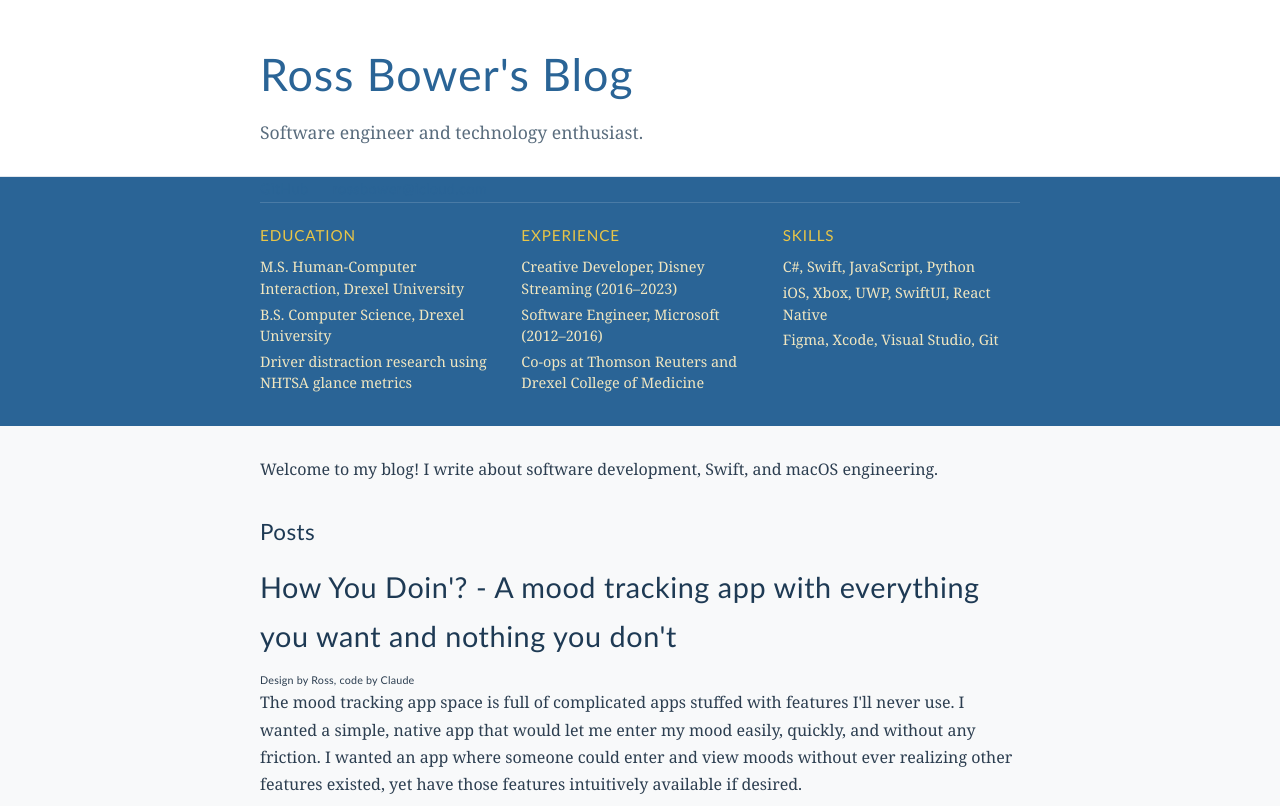
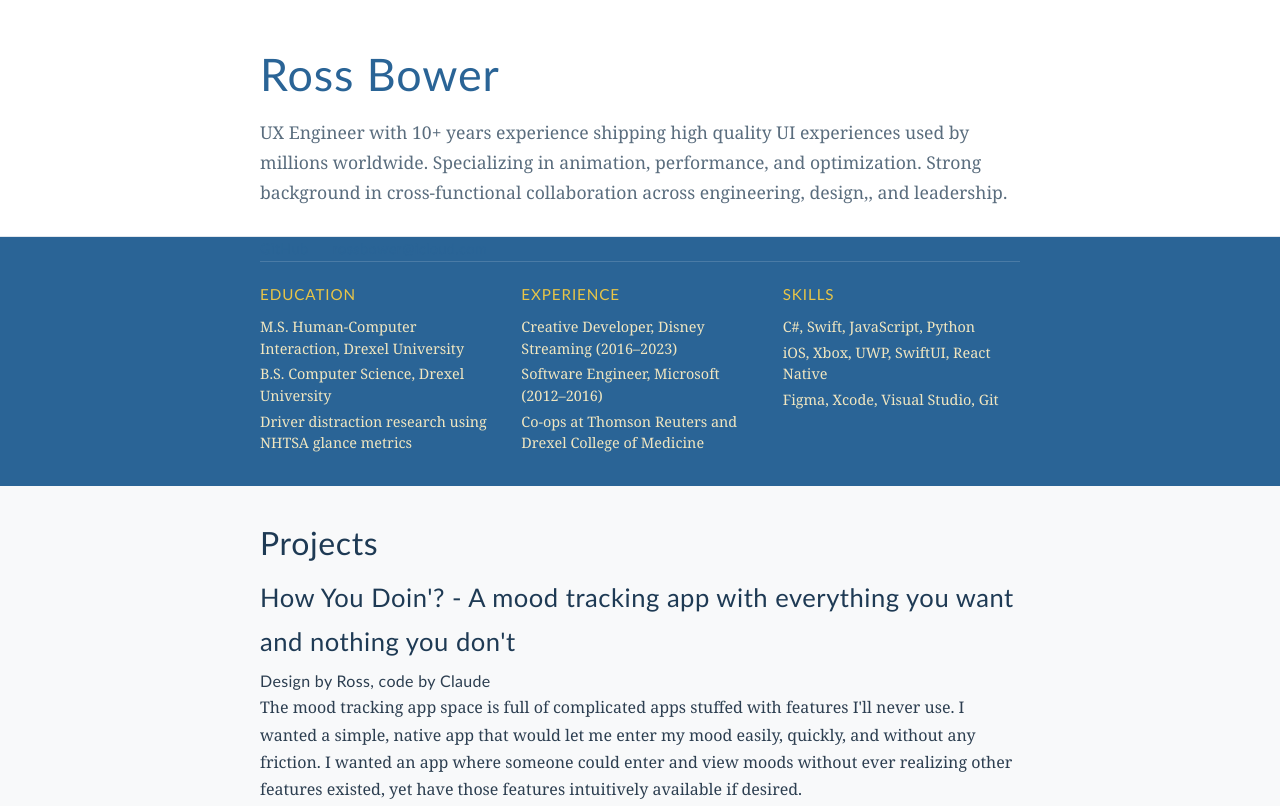
Before and after one commit to rossb468/Website, a plain HTML site: page index.html in a window 1280 px wide. Shown: the top 806 px of the page. Drawn offline with Linux system fonts and the light colour scheme.

Commit message:
Minor styling and content updates

```diff
--- a/index.html
+++ b/index.html
@@ -9,8 +9,8 @@
 <body>
     <div class="title-bar">
         <div class="title-inner">
-            <h1>Ross Bower's Blog</h1>
-<p>Software engineer and technology enthusiast.</p>
+            <h1>Ross Bower</h1>
+<p>UX Engineer with 10+ years experience shipping high quality UI experiences used by millions worldwide. Specializing in animation, performance, and optimization. Strong background in cross-functional collaboration across engineering, design,, and leadership.</p>
         </div>
     </div>
     <header>
@@ -35,8 +35,8 @@
         </div>
     </header>
     <main>
-        <p>Welcome to my blog! I write about software development, Swift, and macOS engineering.</p>
-<h2>Posts</h2>
+
+<h1 id="postlist-heading">Projects</h2>
 <div class="post-list">
 <article class="post-entry">
 
--- a/style.css
+++ b/style.css
@@ -14,6 +14,10 @@ h1, h2, h3, h4, h5, h6 {
     font-stretch: condensed;
     font-weight: 500;
     letter-spacing: 0.02em;
+}
+
+h6 {
+	font-size: 1em;
 }
 
 /* Title bar - white background */
@@ -115,10 +119,14 @@ a { color: #2a6496; }
 a:hover { color: #1e3a54; }
 
 /* Headings in content */
+#postlist-heading {
+	font-size: 2em;
+	margin-bottom: 6px;
+}
 main h1 {
-    font-size: 1.8em;
+    font-size: 1.6em;
     color: #1e3a54;
-    margin-bottom: 10px;
+    margin-bottom: 4px;
 }
 
 main h2 {
```
Also changed, not shown: HowYouDoin Readme.html (+2 -2 lines), SimpleCalc Readme.html (+2 -2 lines), about.html (+2 -2 lines), iLog Readme.html (+2 -2 lines).
